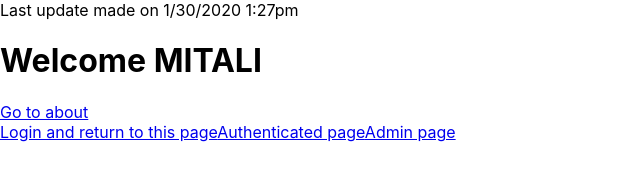
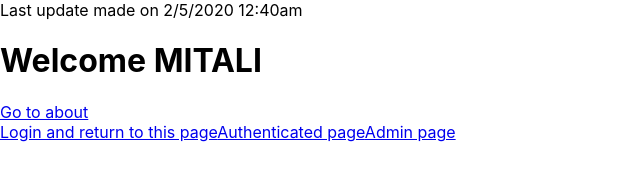
Before and after one commit to joslinmicrosoft/ReactSite2, a React (Create React App) app in the folder app/: page / in a window 1280 px wide. Shown: the top 192 px of the page, without its empty margins (0-640 px from the left). Built offline with nearby package versions, Linux system fonts and the light colour scheme; the HTML template or start-up script is replaced by a standard one.

Commit message:
Update App.js

```diff
--- a/app/src/App.js
+++ b/app/src/App.js
@@ -21,7 +21,7 @@ class App extends React.Component {
             path="/"
             render={(renderProps) => (
               <div>
-                Last update made on 1/30/2020 1:27pm
+                Last update made on 2/5/2020 12:40am
                 <Home {...this.props} {...renderProps} />
                 <a href="/.auth/login/facebook">Login and return to this page</a>
                 <a href="/.auth/login/facebook?post_login_redirect_uri=delightful-coast-03068614.staticsitescanary.net/authenticated">Authenticated page</a>
```
